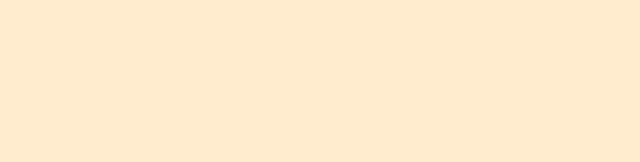
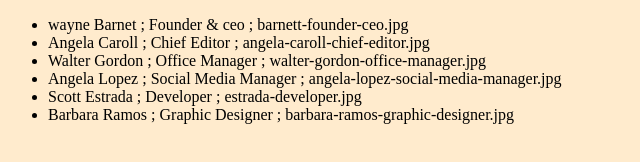
Before and after one commit to ALANOMAM/js-our-team, a plain HTML site: page index.html in a window 1280 px wide. Shown: the whole page, without its empty margins (0-640 px from the left). Drawn offline with Linux system fonts and the light colour scheme.

Commit message:
stampato le informazioni dei vari membri del team in dom

```diff
--- a/index.html
+++ b/index.html
@@ -9,6 +9,9 @@
 <body>
 
 
+<ul id="list">
+
+</ul>
 
 
 
--- a/index.js
+++ b/index.js
@@ -2,6 +2,7 @@
 
 */
 
+let lista = document.querySelector("ul")
 
 let team = [
 
@@ -46,5 +47,6 @@ let team = [
 //console.log(team)
 
 for(let i= 0; i<team.length; i++){
-    console.log(team[i])
+   // console.log(team[i])
+    lista.innerHTML += `<li>${team[i].nome} ; ${team[i].ruolo} ; ${team[i].foto}</li>`
 }
```
